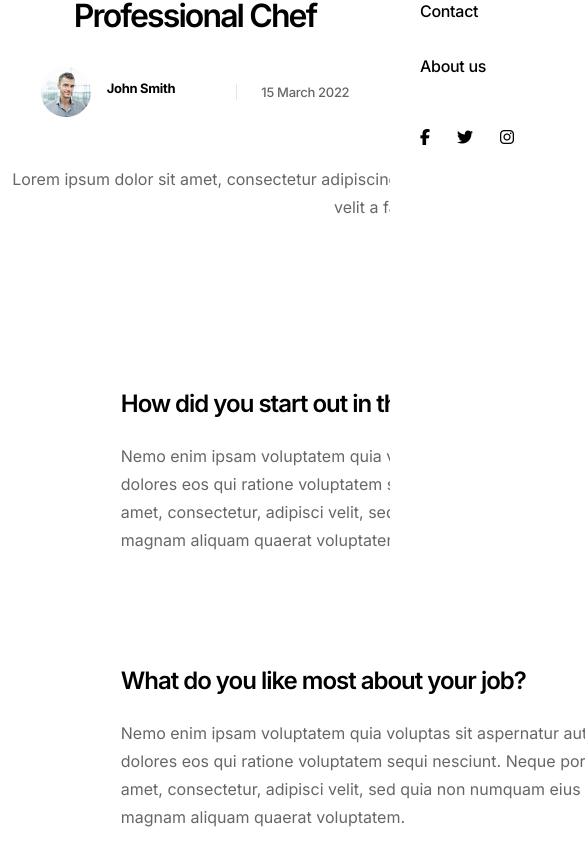
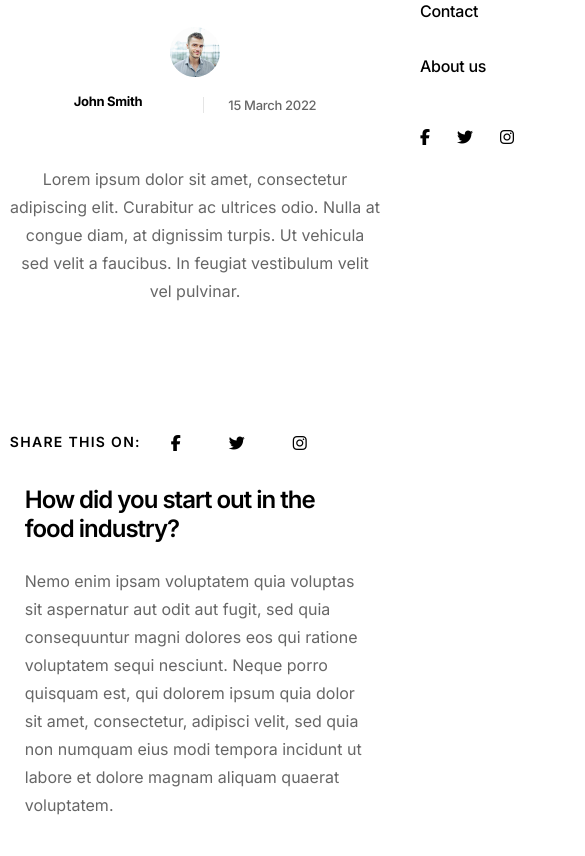
Before and after one commit to Taposhpaul1998/Foodieland, a website built with Vite: page src/pages/blogDetails.html in a window 390 px wide. Shown: the part 234-1090 px from the top of the page, 585 px wide, since content can reach past the window. Built offline with nearby package versions, Linux system fonts and the light colour scheme.

Commit message:
create resopive blog page

```diff
--- a/src/css/blogDetails.css
+++ b/src/css/blogDetails.css
@@ -68,9 +68,8 @@
 
 .blog__details--body {
     display: flex;
-    justify-content: space-between;
-    gap: 49px;
-    margin: 0 111px 0 70px;
+    justify-content: center;
+    gap: 48px;
 }
 
 .blog__description {
@@ -161,3 +160,77 @@
     gap: 48px;
     margin-top: 32px;
 }
+
+/* resposive design */
+
+@media (max-width: 1200px) {
+    .blog__details--body {
+        flex-direction: column-reverse;
+        gap: 48px;
+    }
+
+    .blog__sosail--links {
+        width: fit-content;
+        display: flex;
+        justify-content: flex-start;
+        gap: 30px;
+        margin-left: 40px;
+    }
+
+    .blog__sosail--links .socile__icon {
+        flex-direction: row;
+        margin-top: 0;
+    }
+}
+
+@media (max-width: 980px) {
+    .blog__details--wrapper {
+        margin-top: 40px;
+        margin-bottom: 60px;
+    }
+
+    .blog__details--header {
+        margin-bottom: 40px;
+    }
+
+
+    .shape__discription {
+        width: 100%;
+    }
+
+    .blog__details--body {
+        gap: 32px;
+    }
+
+    .blog__description {
+        width: 100%;
+    }
+
+    .blog__direction--text {
+        margin-bottom: 35px;
+    }
+
+    .blog__direction--text--third img {
+        width: 100%;
+    }
+
+    .blog__add {
+        margin-bottom: 35px;
+    }
+}
+
+@media (max-width: 480px) {
+    .blog__shape {
+        flex-direction: column;
+        gap: 24px;
+    }
+
+    .blog__sosail--links {
+        margin-left: 0;
+    }
+
+    .blog__direction--text {
+        padding-left: 15px;
+        padding-right: 15px;
+    }
+}
```
